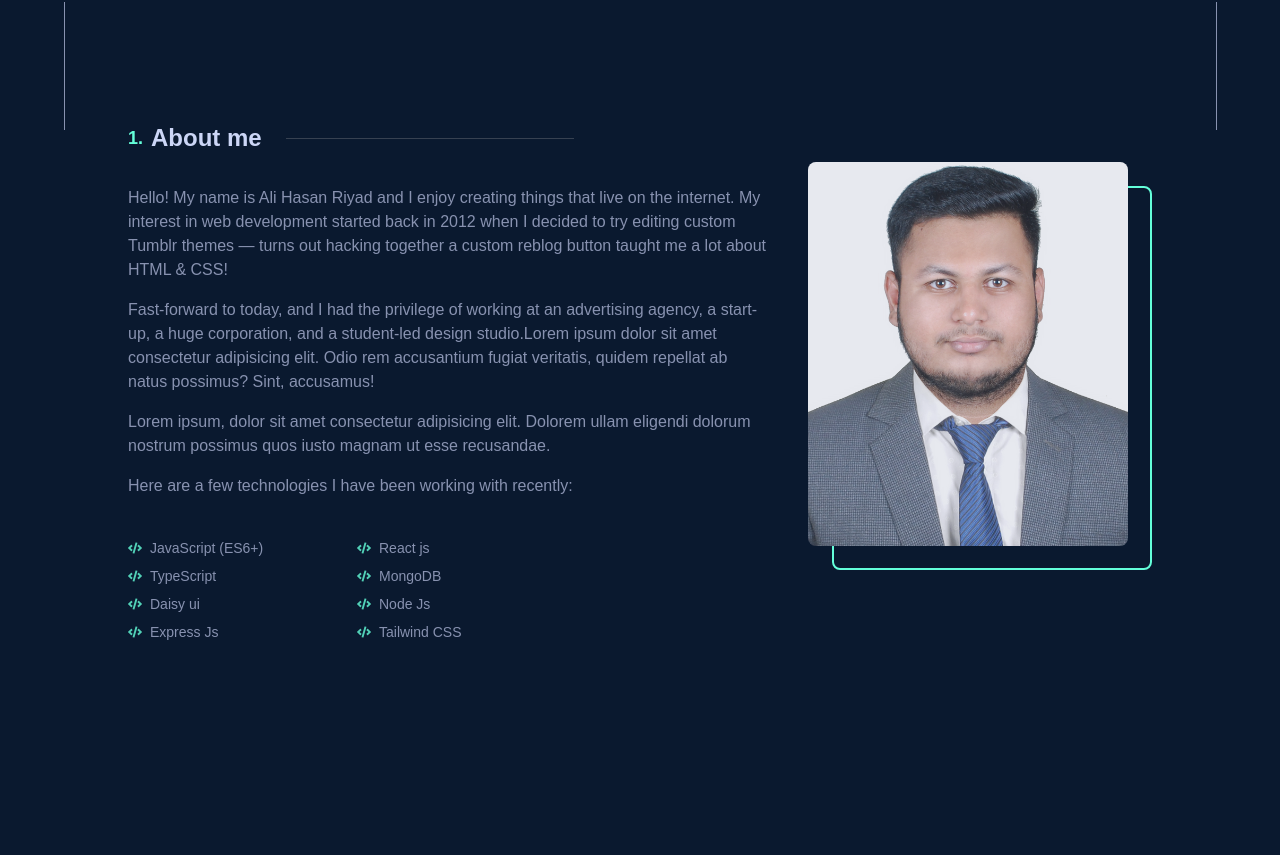
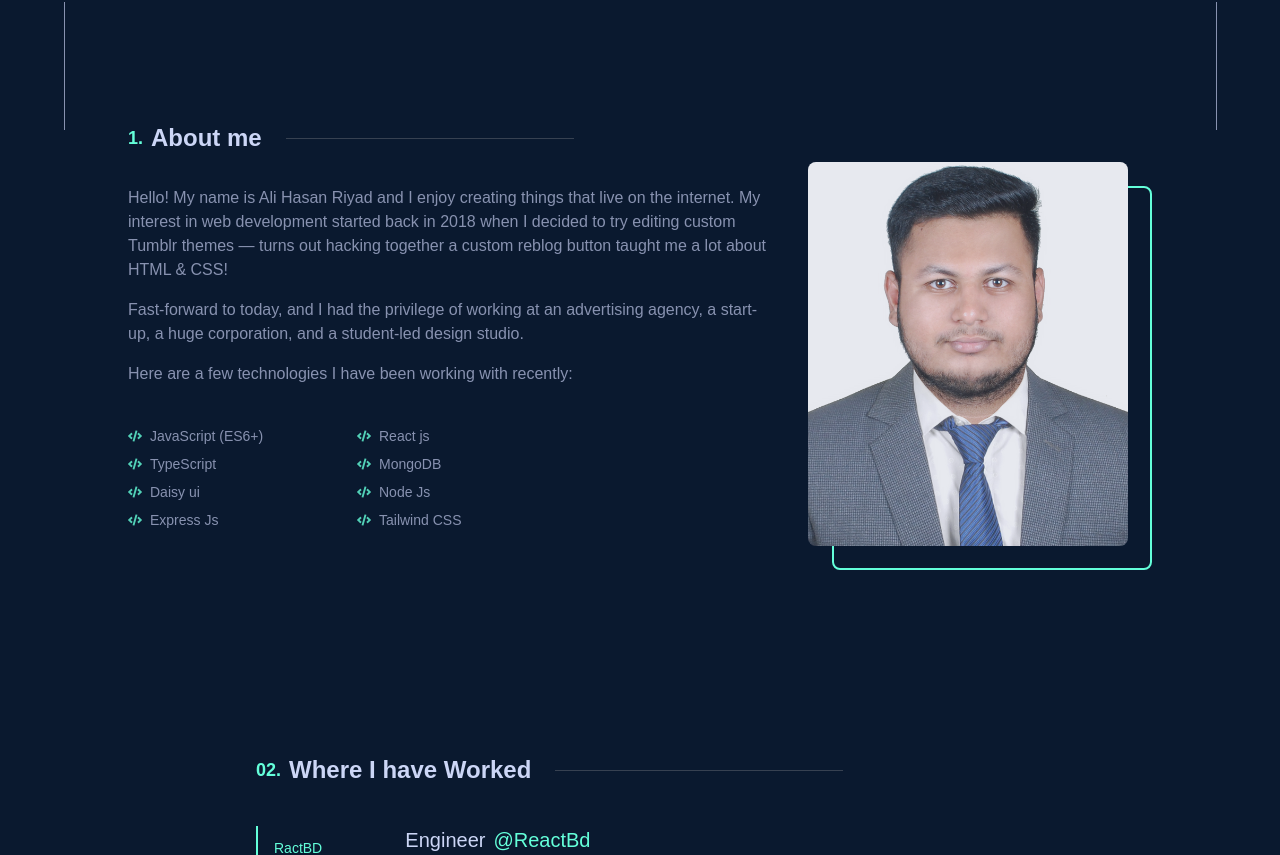
Before and after one commit to mdalihasanriyad/ahriyad-portfolio, a React (Vite) app: page / in a window 1280 px wide. Shown: the part 670-1525 px from the top of the page. Built offline with nearby package versions, Linux system fonts and the light colour scheme.

Commit message:
project deploy

```diff
--- a/src/ui/About.jsx
+++ b/src/ui/About.jsx
@@ -21,9 +21,9 @@ const About = () => {
             <SectionTitle titleN0='1.' title='About me' />
             <div className=" flex flex-col lg:flex-row gap-16">
                 <div className="w-full lg:w-2/3 text-darkText font-medium flex flex-col gap-4">
-                    <p>Hello! My name is Ali Hasan Riyad and I enjoy creating things that live on the internet. My interest in web development started back in 2012 when I decided to try editing custom Tumblr themes — turns out hacking together a custom reblog button taught me a lot about HTML & CSS!</p>
-                    <p>Fast-forward to today, and I had the privilege of working at an advertising agency, a start-up, a huge corporation, and a student-led design studio.Lorem ipsum dolor sit amet consectetur adipisicing elit. Odio rem accusantium fugiat veritatis, quidem repellat ab natus possimus? Sint, accusamus!</p>
-                    <p>Lorem ipsum, dolor sit amet consectetur adipisicing elit. Dolorem ullam eligendi dolorum nostrum possimus quos iusto magnam ut esse recusandae.</p>
+                    <p>Hello! My name is Ali Hasan Riyad and I enjoy creating things that live on the internet. My interest in web development started back in 2018 when I decided to try editing custom Tumblr themes — turns out hacking together a custom reblog button taught me a lot about HTML & CSS!</p>
+                    <p>Fast-forward to today, and I had the privilege of working at an advertising agency, a start-up, a huge corporation, and a student-led design studio.</p>
+
                     <p>Here are a few technologies I have been working with recently:</p>
                     <div className="max-w-[450px] text-sm grid grid-cols-2 gap-2 mt-6">
                         {arrayText?.map((item) => (
--- a/src/ui/Project.jsx
+++ b/src/ui/Project.jsx
@@ -61,7 +61,7 @@ const Project = () => {
                             <p className='text-designColor text-sm tracking-wide'>Featured Project</p>
                             <h1 className='text-2xl font-bold'>MR Paribahan</h1>
                         </div>
-                        <p className='bg-textBg text-sm md:text-base p-2 md:p-6 rounded-md'>MR Paribahan clone website for visualizing personalized MR Paribahan website. View your products, Add your account with O-auth and then make the purchage using stripe.</p>
+                        <p className='bg-textBg text-sm md:text-base p-2 md:p-6 rounded-md'>MR Paribahan clone website for visualizing personalized MR Paribahan website. View your Tickets, Add your account with O-auth and then make the purchage tickets using stripe.</p>
                         <ul className='text-xs tracking-wide md:text-sm flex gap-2 md:gap-5 justify-between text-darkText'>
                             <li>Nextjs</li>
                             <li>Typescript</li>
```
Also changed, not shown: 1 other file (tests, documents, lock files or other folders).
